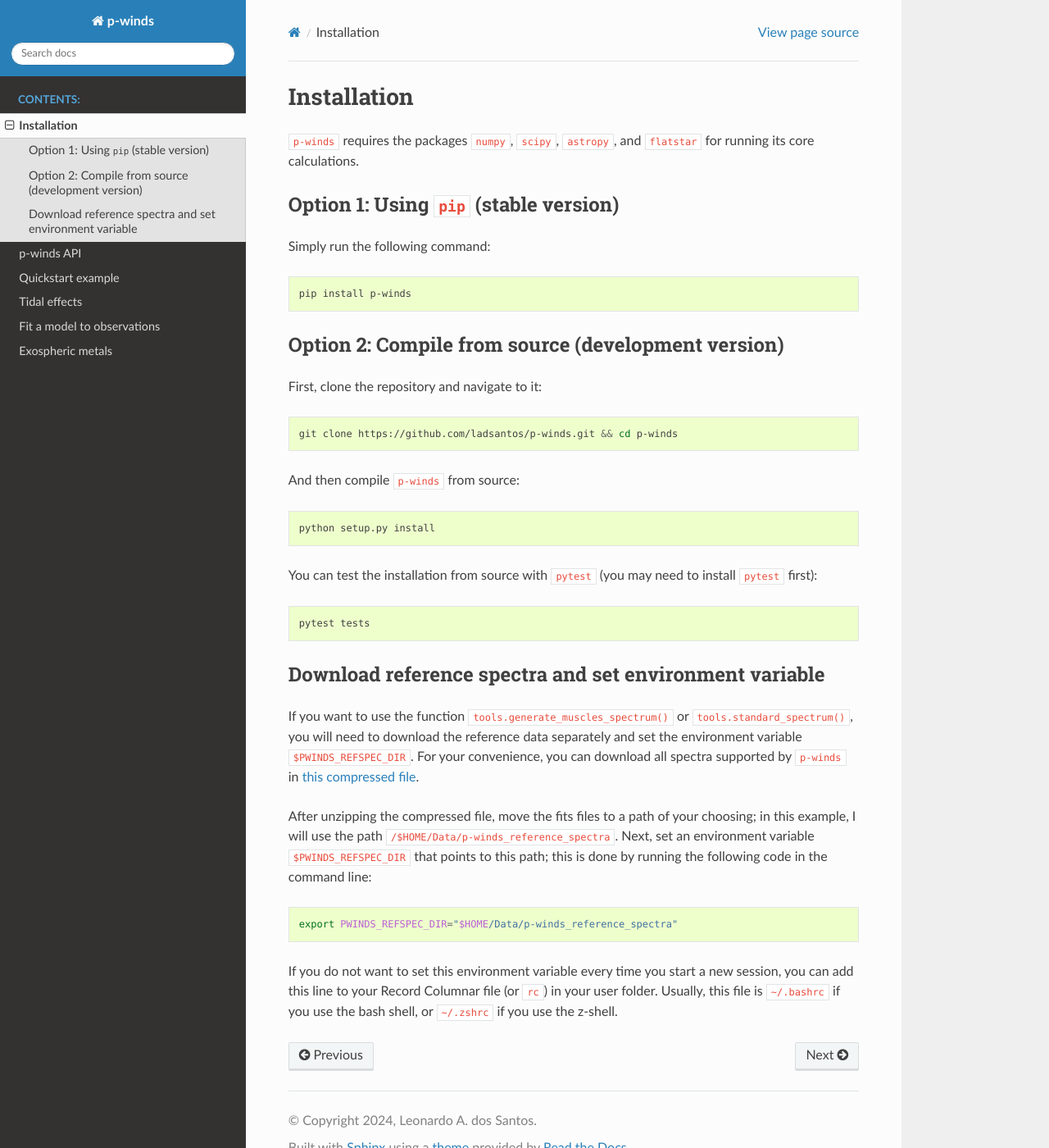
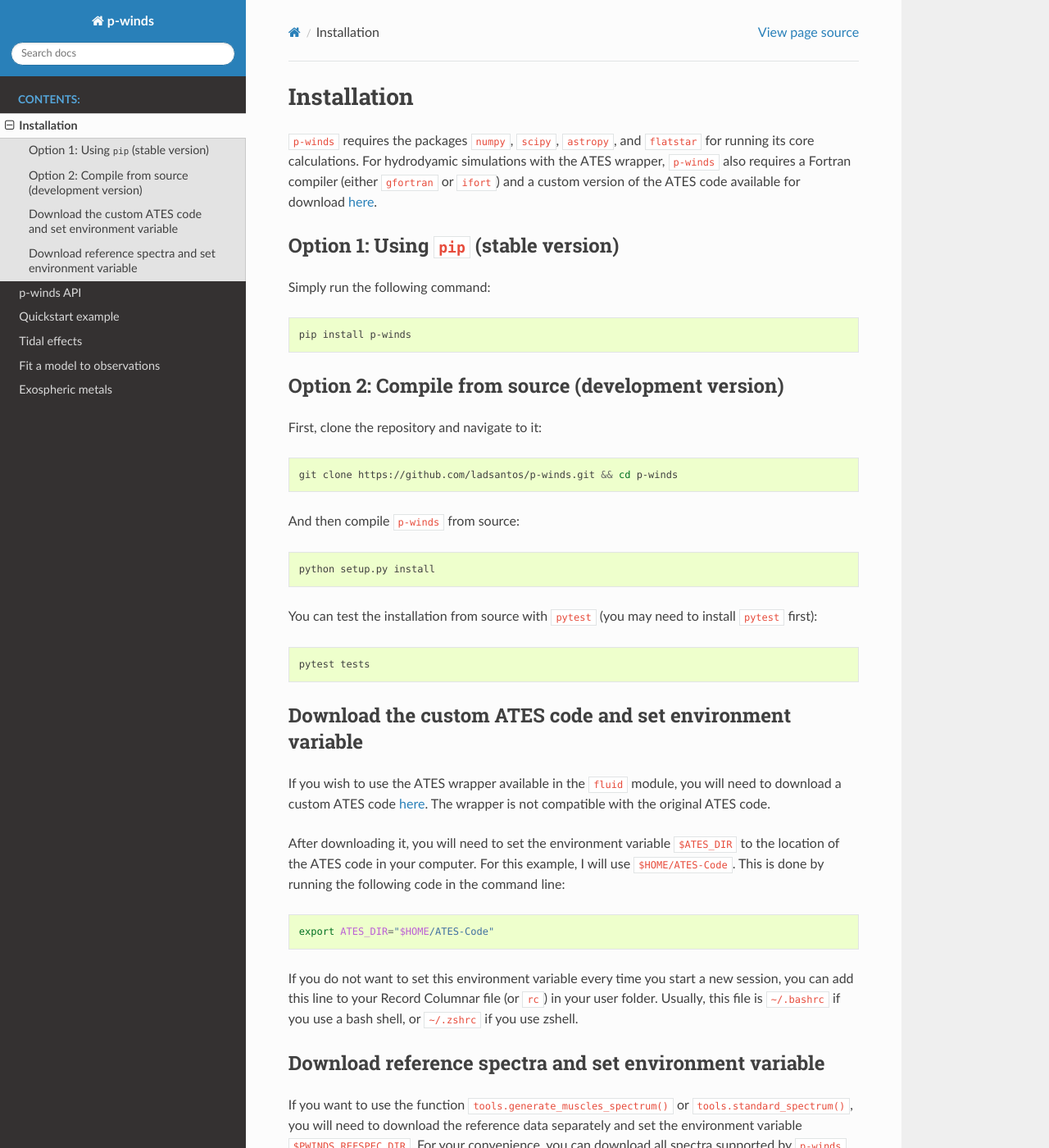
Before and after one commit to ladsantos/p-winds, a Sphinx documentation site: the page built from docs/source/installation.rst, in a window 1280 px wide and 1400 px high. Shown: the whole window at 82% size. Built offline with Sphinx 7.4.7 and the Read the Docs theme 2.0.0, drawn with Linux system fonts in a browser that asks for light colours.

Commit message:
Added documentation for the ATES wrapper

```diff
--- /dev/null
+++ b/docs/source/api/fluid.rst
@@ -0,0 +1,6 @@
+
+`fluid`
+========
+
+.. autofunction:: fluid.ates_model
+.. autofunction:: fluid.run_ates
--- a/docs/source/installation.rst
+++ b/docs/source/installation.rst
@@ -2,7 +2,7 @@ Installation
 ============
 
 ``p-winds`` requires the packages ``numpy``, ``scipy``, ``astropy``, and
-``flatstar`` for running its core calculations.
+``flatstar`` for running its core calculations. For hydrodyamic simulations with the ATES wrapper, ``p-winds`` also requires a Fortran compiler (either ``gfortran`` or ``ifort``) and a custom version of the ATES code available for download `here <https://github.com/ladsantos/ATES-Code>`_.
 
 Option 1: Using ``pip`` (stable version)
 --------------------------------------------------------------
@@ -35,6 +35,19 @@ install ``pytest`` first):
 
    pytest tests
 
+Download the custom ATES code and set environment variable
+----------------------------------------------------------
+
+If you wish to use the ATES wrapper available in the ``fluid`` module, you will need to download a custom ATES code `here <https://github.com/ladsantos/ATES-Code>`_. The wrapper is not compatible with the original ATES code.
+
+After downloading it, you will need to set the environment variable ``$ATES_DIR`` to the location of the ATES code in your computer. For this example, I will use ``$HOME/ATES-Code``. This is done by running the following code in the command line:
+
+.. code-block:: bash
+
+    export ATES_DIR="$HOME/ATES-Code"
+
+If you do not want to set this environment variable every time you start a new session, you can add this line to your Record Columnar file (or ``rc``) in your user folder. Usually, this file is ``~/.bashrc`` if you use a bash shell, or ``~/.zshrc`` if you use zshell.
+
 Download reference spectra and set environment variable
 -----------------------------------------------------
 
```
Also changed, not shown: README.md (+26 -10 lines).
